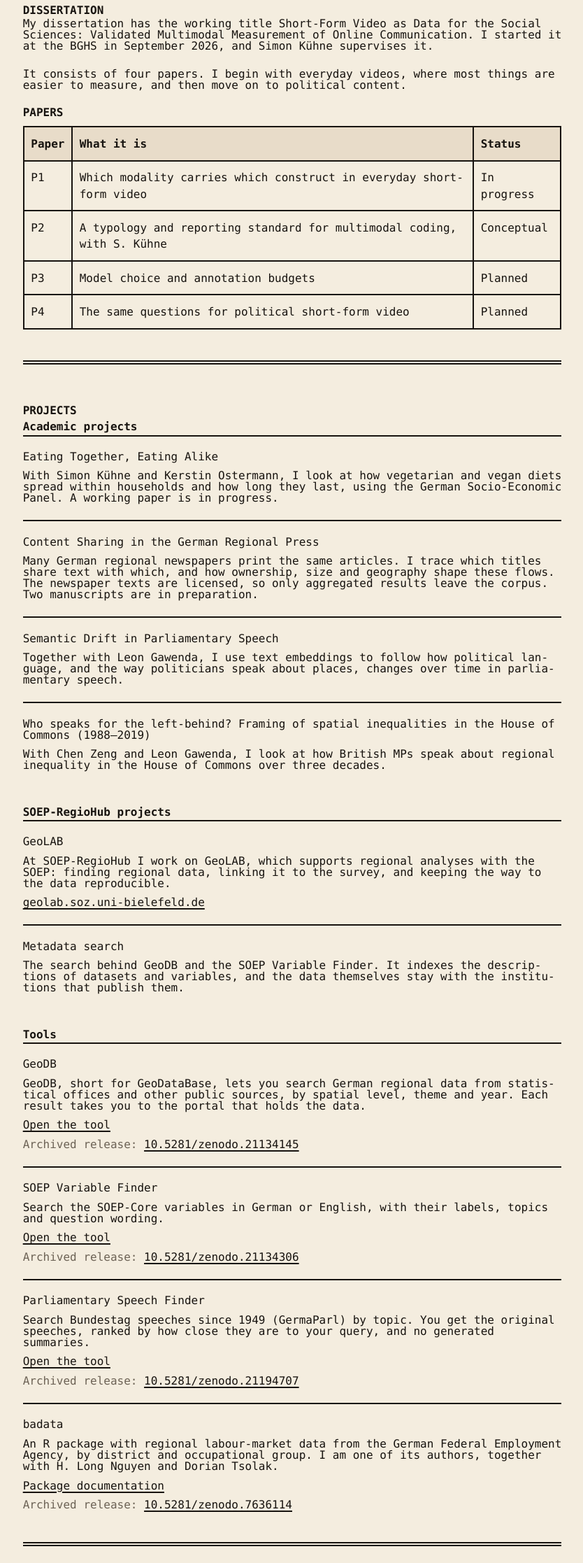
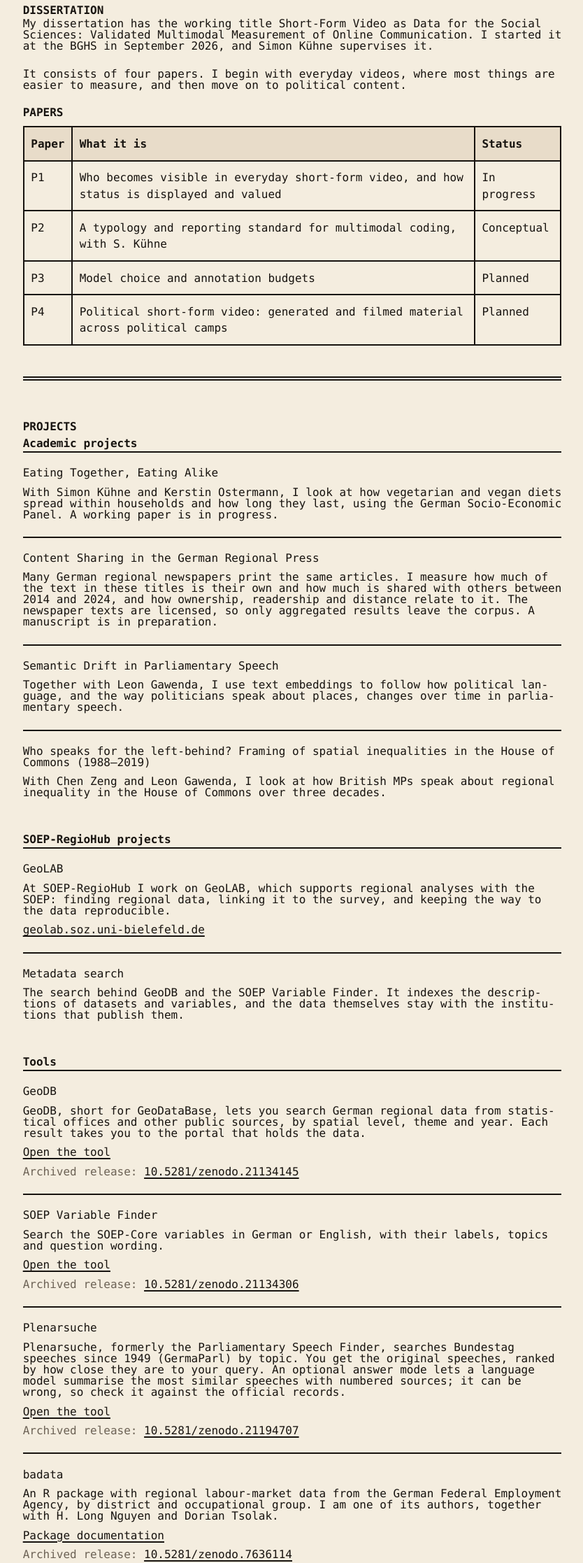
Before and after one commit to KonstantinWandel/konstantinwandel.github.io, a plain HTML site: page index.html in a window 1280 px wide. Shown: the part 1061-3295 px from the top of the page at 70% size, without its empty margins (222-1056 px from the left). Drawn offline with Linux system fonts and the light colour scheme.

Commit message:
Bring the page up to date: new talks, Plenarsuche, press manuscript, dissertation papers; refresh CV PDF

```diff
--- a/index.html
+++ b/index.html
@@ -203,7 +203,8 @@
             <tr>
               <td data-label="Paper">P1</td>
               <td data-label="What it is">
-                Which modality carries which construct in everyday short-form video
+                Who becomes visible in everyday short-form video, and how status is
+                displayed and valued
               </td>
               <td data-label="Status">In progress</td>
             </tr>
@@ -225,7 +226,8 @@
             <tr>
               <td data-label="Paper">P4</td>
               <td data-label="What it is">
-                The same questions for political short-form video
+                Political short-form video: generated and filmed material across
+                political camps
               </td>
               <td data-label="Status">Planned</td>
             </tr>
@@ -253,10 +255,11 @@
           <article class="project">
             <h4>Content Sharing in the German Regional Press</h4>
             <p>
-              Many German regional newspapers print the same articles. I trace which
-              titles share text with which, and how ownership, size and geography
-              shape these flows. The newspaper texts are licensed, so only aggregated
-              results leave the corpus. Two manuscripts are in preparation.
+              Many German regional newspapers print the same articles. I measure how
+              much of the text in these titles is their own and how much is shared
+              with others between 2014 and 2024, and how ownership, readership and
+              distance relate to it. The newspaper texts are licensed, so only
+              aggregated results leave the corpus. A manuscript is in preparation.
             </p>
           </article>
 
@@ -332,11 +335,14 @@
           </article>
 
           <article class="project">
-            <h4>Parliamentary Speech Finder</h4>
+            <h4>Plenarsuche</h4>
             <p>
-              Search Bundestag speeches since 1949 (GermaParl) by topic. You get the
-              original speeches, ranked by how close they are to your query, and no
-              generated summaries.
+              Plenarsuche, formerly the Parliamentary Speech Finder, searches
+              Bundestag speeches since 1949 (GermaParl) by topic. You get the original
+              speeches, ranked by how close they are to your query. An optional answer
+              mode lets a language model summarise the most similar speeches with
+              numbered sources; it can be wrong, so check it against the official
+              records.
             </p>
             <p><a href="https://germaparl.geolab.soz.uni-bielefeld.de">Open the tool</a></p>
             <p class="meta">
@@ -368,9 +374,14 @@
         <h2 id="talks-heading">Talks</h2>
         <ul class="publication-list">
           <li>
+            <strong>Using AI in Quantitative Social Science.</strong>
+            Research class, Faculty of Sociology, Bielefeld University,
+            12 November 2026.
+          </li>
+          <li>
             <strong>Video, Images and Text as Data: Navigating a New Frontier.</strong>
             LSC Research Retreat, Leibniz ScienceCampus SOEP-RegioHub, Bielefeld,
-            6&ndash;7 October 2026 (upcoming).
+            6&ndash;7 October 2026.
           </li>
           <li>
             <strong>Who Speaks for the Left-Behind? Framing of Spatial Inequalities in
--- a/sitemap.xml
+++ b/sitemap.xml
@@ -2,7 +2,7 @@
 <urlset xmlns="http://www.sitemaps.org/schemas/sitemap/0.9">
   <url>
     <loc>https://konstantinwandel.github.io/</loc>
-    <lastmod>2026-09-25</lastmod>
+    <lastmod>2026-11-20</lastmod>
     <changefreq>monthly</changefreq>
     <priority>1.0</priority>
   </url>
```
Also changed, not shown: 1 other file.
